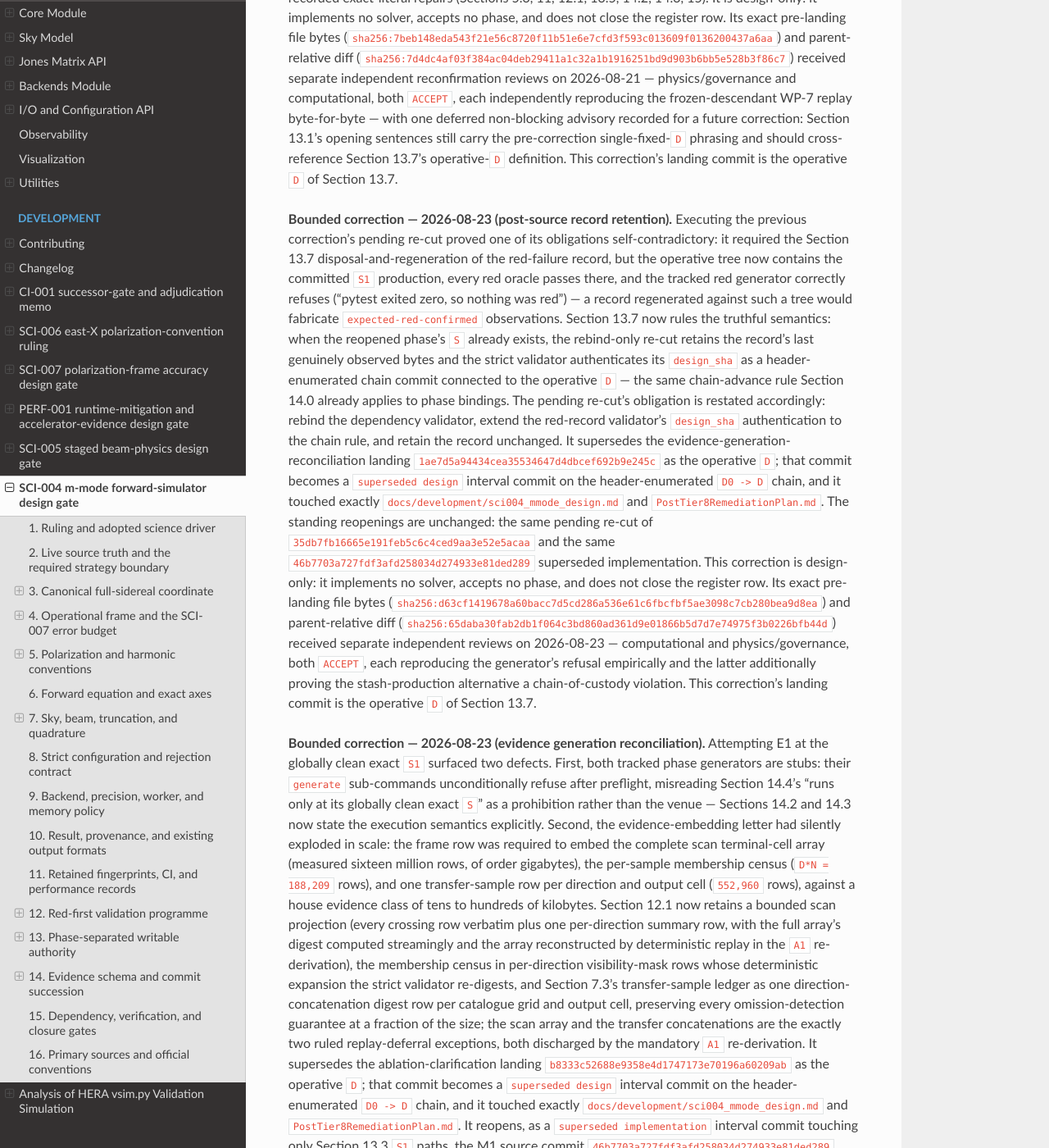
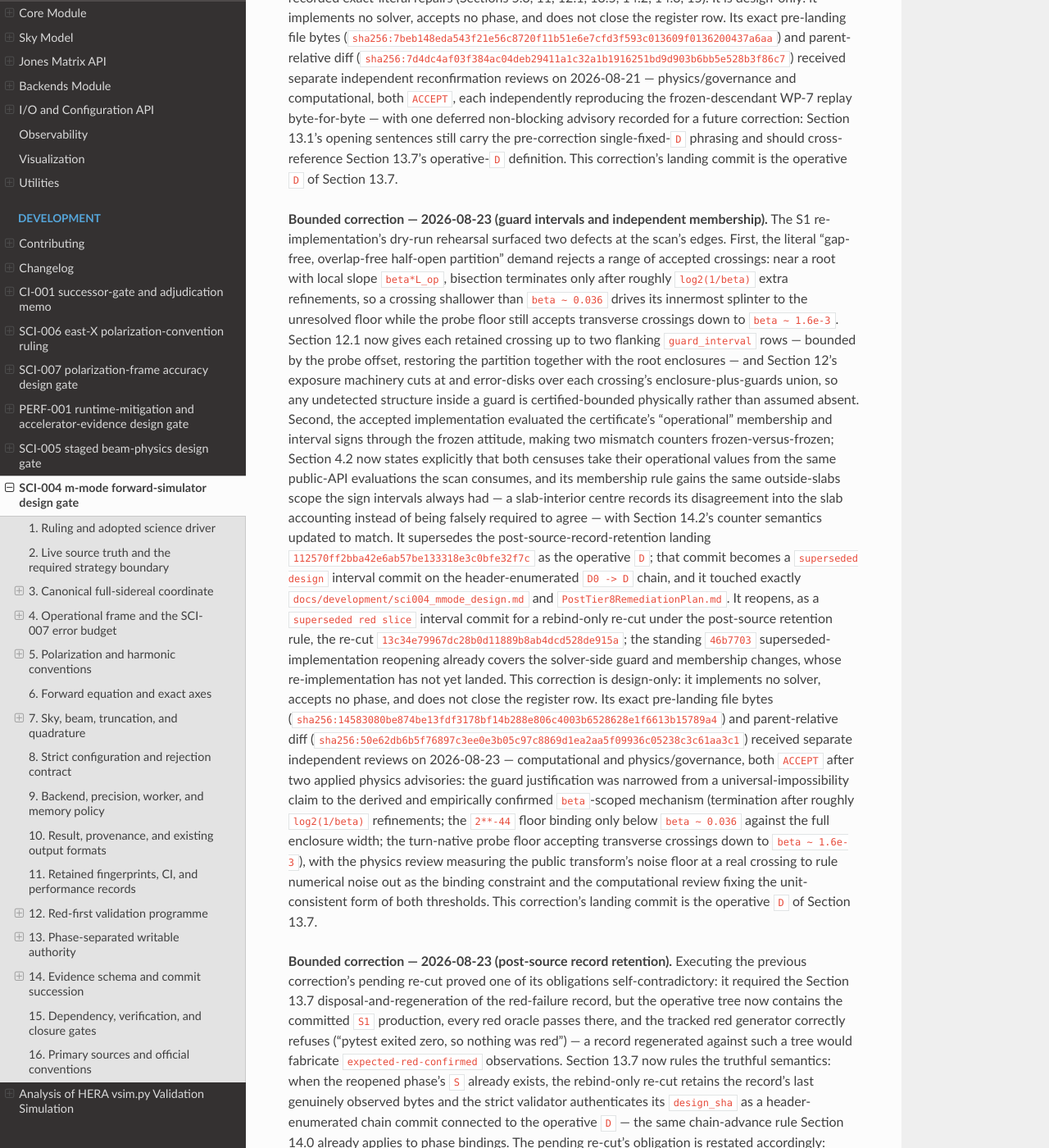
Before and after one commit to RRI-interferometry/RRIVis, a Sphinx documentation site: the page built from docs/development/sci004_mmode_design.md, in a window 1280 px wide and 1400 px high, scrolled down 492 px. Shown: the whole window at 82% size. Built offline with Sphinx 7.4.7 and the Read the Docs theme 3.1.0, drawn with Linux system fonts in a browser that asks for light colours; some of the changed text lies outside the part shown.

Commit message:
docs(science): rule SCI-004 guard intervals and independent membership

````diff
--- a/docs/development/sci004_mmode_design.md
+++ b/docs/development/sci004_mmode_design.md
@@ -30,6 +30,58 @@ deferred non-blocking advisory recorded for a future correction: Section
 13.1's opening sentences still carry the pre-correction single-fixed-`D`
 phrasing and should cross-reference Section 13.7's operative-`D`
 definition. This correction's landing commit is the operative `D` of
+Section 13.7.
+
+**Bounded correction — 2026-08-23 (guard intervals and independent
+membership).** The S1 re-implementation's dry-run rehearsal surfaced two
+defects at the scan's edges. First, the literal "gap-free, overlap-free
+half-open partition" demand rejects a range of accepted crossings: near a
+root with local slope `beta*L_op`, bisection terminates only after
+roughly `log2(1/beta)` extra refinements, so a crossing shallower than
+`beta ~ 0.036` drives its innermost splinter to the unresolved floor
+while the probe floor still accepts transverse crossings down to
+`beta ~ 1.6e-3`. Section 12.1
+now gives each retained crossing up to two flanking `guard_interval`
+rows — bounded by the probe offset, restoring the partition together with
+the root enclosures — and Section 12's exposure machinery cuts at and
+error-disks over each crossing's enclosure-plus-guards union, so any
+undetected structure inside a guard is certified-bounded physically
+rather than assumed absent. Second, the accepted implementation evaluated
+the certificate's "operational" membership and interval signs through
+the frozen attitude, making two mismatch counters frozen-versus-frozen;
+Section 4.2 now states explicitly that both censuses take their
+operational values from the same public-API evaluations the scan
+consumes, and its membership rule gains the same outside-slabs scope the
+sign intervals always had — a slab-interior centre records its
+disagreement into the slab accounting instead of being falsely required
+to agree — with Section 14.2's counter semantics updated to match. It
+supersedes the post-source-record-retention landing
+`112570ff2bba42e6ab57be133318e3c0bfe32f7c` as the operative `D`; that
+commit becomes a `superseded design` interval commit on the
+header-enumerated `D0 -> D` chain, and it touched exactly
+`docs/development/sci004_mmode_design.md` and
+`PostTier8RemediationPlan.md`. It reopens, as a `superseded red slice`
+interval commit for a rebind-only re-cut under the post-source retention
+rule, the re-cut `13c34e79967dc28b0d11889b8ab4dcd528de915a`; the standing
+`46b7703` superseded-implementation reopening already covers the
+solver-side guard and membership changes, whose re-implementation has not
+yet landed. This correction is design-only: it implements no solver,
+accepts no phase, and does not close the register row. Its exact
+pre-landing file bytes
+(`sha256:14583080be874be13fdf3178bf14b288e806c4003b6528628e1f6613b15789a4`)
+and parent-relative diff
+(`sha256:50e62db6b5f76897c3ee0e3b05c97c8869d1ea2aa5f09936c05238c3c61aa3c1`)
+received separate independent reviews on 2026-08-23 — computational and
+physics/governance, both `ACCEPT` after two applied physics advisories:
+the guard justification was narrowed from a universal-impossibility claim
+to the derived and empirically confirmed `beta`-scoped mechanism
+(termination after roughly `log2(1/beta)` refinements; the `2**-44` floor
+binding only below `beta ~ 0.036` against the full enclosure width; the
+turn-native probe floor accepting transverse crossings down to
+`beta ~ 1.6e-3`), with the physics review measuring the public transform's
+noise floor at a real crossing to rule numerical noise out as the binding
+constraint and the computational review fixing the unit-consistent form of
+both thresholds. This correction's landing commit is the operative `D` of
 Section 13.7.
 
 **Bounded correction — 2026-08-23 (post-source record retention).**
@@ -855,11 +907,19 @@ subset:
   given by the hull of both certified root enclosures under the selected exact
   integer-turn lift. A slab crossing the `H_N` seam is represented as two closed pieces on
   the unwrapped domain; no equality of the operational values at its endpoints
-  is assumed. Every exposure is split at every root-enclosure endpoint, and a
-  positive-width enclosure cell uses Section 12's outward error disk rather
-  than a smooth rule. Strict `alt > 0`
-  membership must agree at every actual sample centre, including a centre that
-  lies inside a slab. The above/below sign on every certified open root
+  is assumed. Every exposure is split at every root-enclosure and
+  guard-interval endpoint, and a
+  positive-width enclosure or guard cell uses Section 12's outward error
+  disk rather
+  than a smooth rule. Both models evaluate membership and interval signs
+  independently — the operational values from the same public-API
+  evaluations the scan consumes, never from the frozen attitude. Strict
+  `alt > 0`
+  membership must agree at every actual sample centre outside the mismatch
+  slabs; a centre inside a slab records its models' possibly differing
+  memberships into the slab accounting rather than being falsely required
+  to agree, exactly as the sign intervals are treated. The above/below
+  sign on every certified open root
   interval must agree outside the union of the slabs. Sign differences between
   displaced roots inside a slab are recorded, not falsely required to be zero;
   each direct model applies its own strict altitude numerator there, and the
@@ -2132,23 +2192,46 @@ f_lo_f64be, f_hi_f64be, ceiling_margin_f64be, left_sign, right_sign,
 root_turn_lo, root_turn_hi, root_orientation, root_residual_f64be
 ```
 
-`classification` is exactly `ceiling_excludes_root`, `scan_crossing`, or
+`classification` is exactly `ceiling_excludes_root`, `scan_crossing`,
+`guard_interval`, or
 `excluded_upper_endpoint`, the last permitted only when the crossing's
 enclosure upper bound equals `h_N^+`; it does not enter the root census.
-`ceiling_margin_f64be` is `min(|f_lo|,|f_hi|) - L_op*(turn_hi-turn_lo)`
+A `guard_interval` row exists because the ceiling rule degenerates beside
+a shallow crossing: near a root with local slope `beta*L_op`, a
+root-adjacent cell classifies root-free only after roughly `log2(1/beta)`
+extra refinements, so bisection terminates for ordinary crossings but the
+innermost splinter of a crossing with
+`beta < 2**-44 turn / (enclosure width) ~ 0.036` reaches the
+unresolved floor before classification — and the probe-magnitude floor
+still accepts transverse crossings down to `beta ~ 1.6e-3`, so the
+literal partition would reject exactly that accepted shallow range.
+Guards close it uniformly and harmlessly. Each retained crossing
+therefore owns up to two flanking `guard_interval` rows covering exactly
+the gap between its enclosure and the nearest classified neighbours, each
+guard's width at most the `1e-8` turn probe offset; the crossing's probe
+signs sit at or beyond the guards' outer ends, so an undetected extra
+crossing pair inside the guards would leave the probe signs opposite and
+is excluded from mattering physically by the Section 12 rule below, which
+error-disks the guards. `ceiling_margin_f64be` is
+`min(|f_lo|,|f_hi|) - L_op*(turn_hi-turn_lo)`
 for a `ceiling_excludes_root` row, which must decode to a positive
 binary64, and `F64(0)` otherwise. For a root-free row `left_sign` and
 `right_sign` are the endpoint value signs; for a crossing row they are the
-probe signs, in `{-1,1}`, and must differ. The three root fields are JSON
-null exactly for `ceiling_excludes_root`; a crossing or excluded-endpoint
+probe signs, in `{-1,1}`, and must differ; for a guard row they are the
+endpoint value signs with zero permitted at the root-adjacent end. The
+three root fields are JSON
+null exactly for `ceiling_excludes_root` and `guard_interval`; a crossing
+or excluded-endpoint
 row has canonical-rational root bounds, `root_orientation` equal to
 `rising` or `setting`, and a non-null residual. Root-census reconstruction
-counts `scan_crossing` rows only; it rejects any duplicate owned root.
+counts `scan_crossing` rows only; it rejects any duplicate owned root and
+any guard row not adjacent to its crossing's enclosure or another guard.
 Every `*_f64be` value is the lowercase 16-hex-character encoding of
 `struct.pack(">d", value)`, never a JSON float. Turn and root bounds are
 the canonical reduced rationals from Section 3.1. In direction-ledger
 order, rows are sorted by exact `turn_lo`, and `cell_index` is contiguous
-from zero. They form a gap-free, overlap-free half-open partition of
+from zero. Together with the retained root enclosures they form a
+gap-free, overlap-free half-open partition of
 `H_N`; the closed `h_N^+` endpoint appears only as the last upper bound.
 `horizon_isolation_interval_count` is exactly the total number of these
 terminal rows across all directions, not a count of visited branch cells.
@@ -2398,8 +2481,12 @@ instead of causing a logically impossible equality requirement.
 
 For every point/native direction `d` and sample `k`, construct one common exact-
 turn partition of `[lower_turn[k],upper_turn[k]]`. Its cuts are the two
-retained exposure endpoints and every frozen or operational root-enclosure
-lower or upper bound strictly inside. Sort and de-duplicate by exact rational
+retained exposure endpoints and every frozen root-enclosure and every
+operational root-enclosure or guard-interval
+lower or upper bound strictly inside — an operational crossing's ambiguous
+region is the closed union of its enclosure and its flanking guards, and
+every piece inside that union is a `root_enclosure`-class piece for the
+error-disk rule. Sort and de-duplicate by exact rational
 equality. Non-empty pieces are gap-free and overlap-free, receive contiguous
 indices, and are shared by all frequencies, baselines, correlations, models,
 and quadrature orders.
@@ -3735,8 +3822,11 @@ The membership mask-row length is exactly `D`, each row's `sample_count`
 is exactly `N`, and the expanded per-sample array has exactly `D*N` rows.
 
 `horizon_membership_mismatches` counts false `match` values across exactly
-those `D*N` expanded sample-centre rows — the sum of the mask rows'
-`mismatch_count` values — including centres inside mismatch slabs;
+the expanded sample-centre rows whose centres lie outside every mismatch
+slab; a slab-interior centre's disagreement joins the slab accounting per
+Section 4.2 and is excluded from this counter, while the mask rows'
+`mismatch_count` values remain the per-direction totals from which the
+outside-slab counter is recomputed against the slab geometry;
 `horizon_outside_slab_sign_mismatches` counts false `match` values in the sign
 rows. `horizon_root_count_mismatches` is the number of root-pair rows whose two
 root counts differ, `horizon_root_orientation_mismatches` is the sum of their
````
Also changed, not shown: PostTier8RemediationPlan.md (+1 -1 lines).
